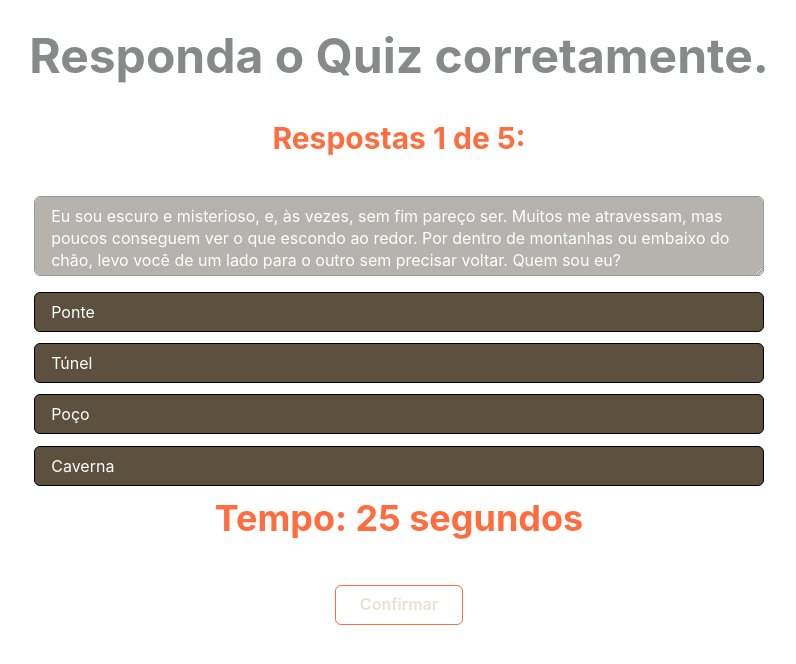
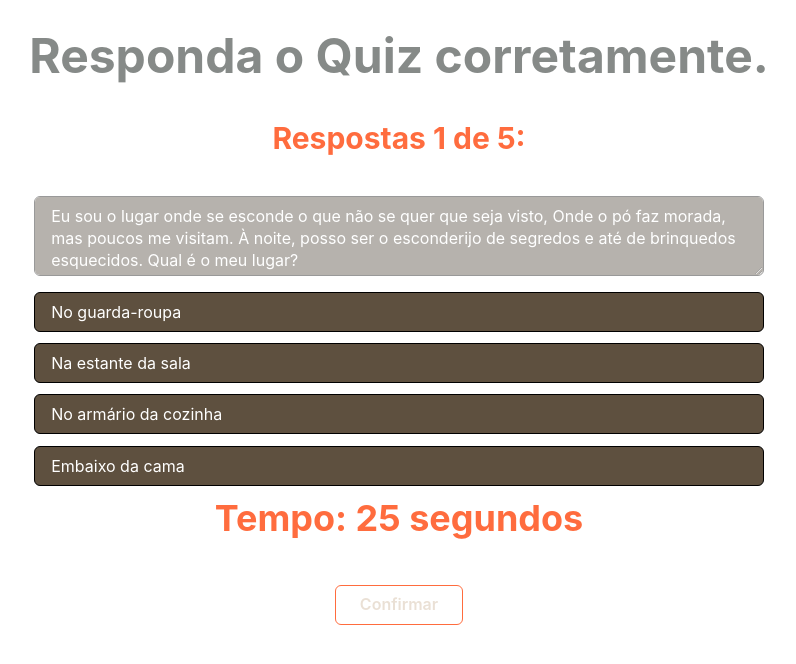
Before and after one commit to rafaelborges26/quiz-web, a Next.js app: page /quiz in a window 1280 px wide. Shown: the top 664 px of the page, without its empty margins (241-1037 px from the left). Built offline with nearby package versions, Linux system fonts and the light colour scheme.

Commit message:
alterado algumas perguntas e respostas

```diff
--- a/src/contexts/QuestionsContext.tsx
+++ b/src/contexts/QuestionsContext.tsx
@@ -23,16 +23,6 @@ export function ContextsProvider({children} :QuestionsProviderProps) {
     const questionInitial = [
         {
             id: "1",
-            question:"Eu sou escuro e misterioso, e, às vezes, sem fim pareço ser. Muitos me atravessam, mas poucos conseguem ver o que escondo ao redor. Por dentro de montanhas ou embaixo do chão, levo você de um lado para o outro sem precisar voltar. Quem sou eu?",
-            firstOption: "Ponte",
-            secondOption: "Túnel",
-            thirdOption: "Poço",
-            fourthOption: "Caverna",
-            questionCorrect: "2",
-            rigthQuestion: undefined,
-        },
-        {
-            id: "2",
             question:"Eu sou o lugar onde se esconde o que não se quer que seja visto, Onde o pó faz morada, mas poucos me visitam. À noite, posso ser o esconderijo de segredos e até de brinquedos esquecidos. Qual é o meu lugar?",
             firstOption: "No guarda-roupa",
             secondOption: "Na estante da sala",
@@ -42,7 +32,27 @@ export function ContextsProvider({children} :QuestionsProviderProps) {
             rigthQuestion: undefined,
         },
         {
+            id: "2",
+            question:"Eu tenho portas mas não sou uma casa, Tenho prateleiras mas não sou uma estante, Protejo o que você veste, mas não sou um cofre.",
+            firstOption: "Closet",
+            secondOption: "Maleta",
+            thirdOption: "Guarda-roupa",
+            fourthOption: "Armário de cozinha",
+            questionCorrect: "3",
+            rigthQuestion: undefined,
+        },
+        {
             id: "3",
+            question:"Eu sou gelado, mas guardo coisas que te deixam feliz, Entre bebidas e frutas, mantenho tudo fresco aqui. Poucos pensariam em procurar por um presente dentro de mim, Mas se você adivinhar, verá uma surpresa sem fim. Quem sou eu?",
+            firstOption: "Despensa",
+            secondOption: "Armário de cozinha",
+            thirdOption: "Freezer",
+            fourthOption: "Geladeira",
+            questionCorrect: "4",
+            rigthQuestion: undefined,
+        },
+        {
+            id: "4",
             question:"Eu sou pequeno, mas poderoso, e quando acionado faço alguém sorrir. Posso ser guardado em segredo ou até levado na bolsa para qualquer lugar ir. Funciono à base de energia e, quando estou ligado, ninguém consegue me ignorar. Quem sou eu?",
             firstOption: "Secador de cabelo",
             secondOption: "Barbeador elétrico",
@@ -52,23 +62,13 @@ export function ContextsProvider({children} :QuestionsProviderProps) {
             rigthQuestion: undefined,
         },
         {
-            id: "4",
-            question:"Sou encontrado em quase toda cozinha, sempre pronto para aquecer, Comigo, preparo comidas quentes e ajudo pratos a esquentar. Mas cuidado para não me deixar ligado por muito tempo, Senão o cheiro de queimado você vai notar! Quem sou eu?",
-            firstOption: "Fogão",
-            secondOption: "Forno de micro-ondas",
-            thirdOption: "Torradeira",
-            fourthOption: "Chaleira elétrica",
+            id: "5",
+            question:"Eu sou escuro e misterioso, e, às vezes, sem fim pareço ser. Muitos me atravessam, mas poucos conseguem ver o que escondo ao redor. Por dentro de montanhas ou embaixo do chão, levo você de um lado para o outro sem precisar voltar. Quem sou eu?",
+            firstOption: "Ponte",
+            secondOption: "Túnel",
+            thirdOption: "Poço",
+            fourthOption: "Caverna",
             questionCorrect: "2",
-            rigthQuestion: undefined,
-        },
-        {
-            id: "5",
-            question:"Eu sou gelado, mas guardo coisas que te deixam feliz, Entre bebidas e frutas, mantenho tudo fresco aqui. Poucos pensariam em procurar por um presente dentro de mim, Mas se você adivinhar, verá uma surpresa sem fim. Quem sou eu?",
-            firstOption: "Janela",
-            secondOption: "Filtro",
-            thirdOption: "Freezer",
-            fourthOption: "Geladeira",
-            questionCorrect: "4",
             rigthQuestion: undefined,
         },
     ]
```
